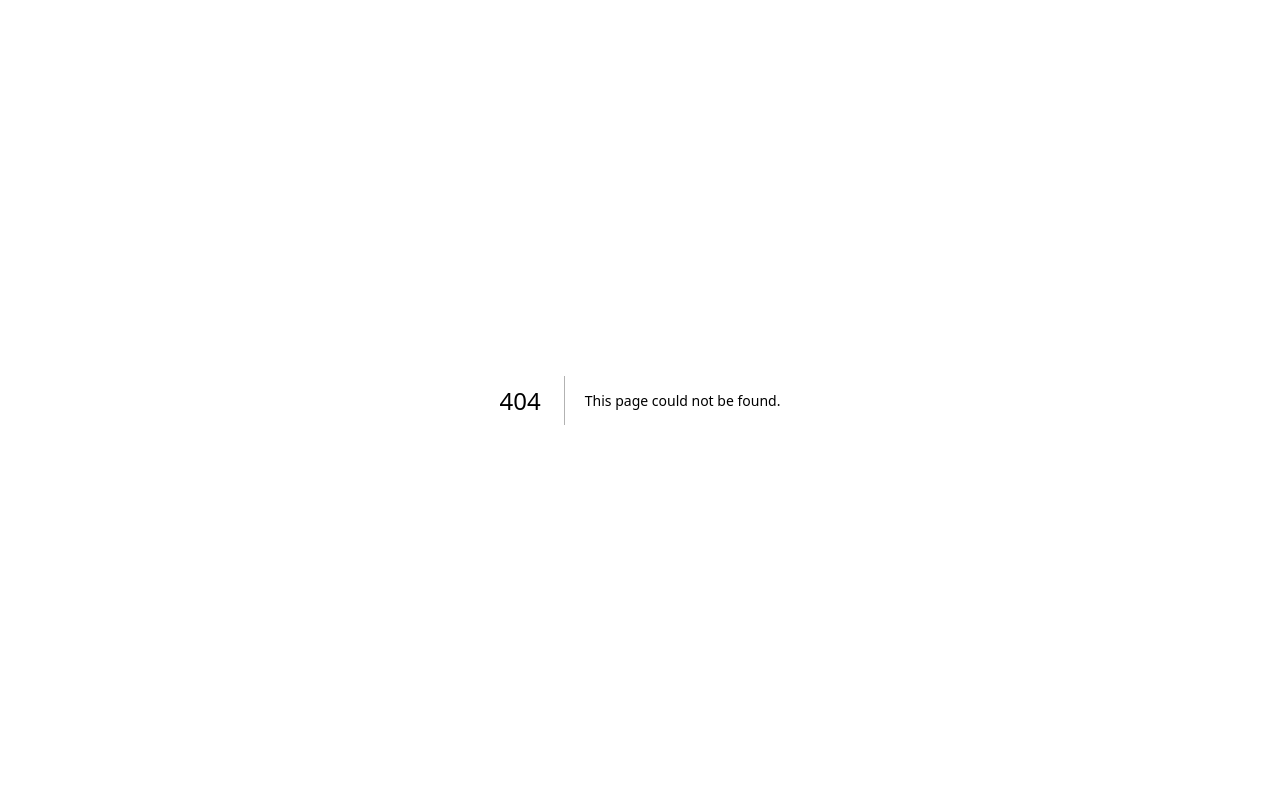
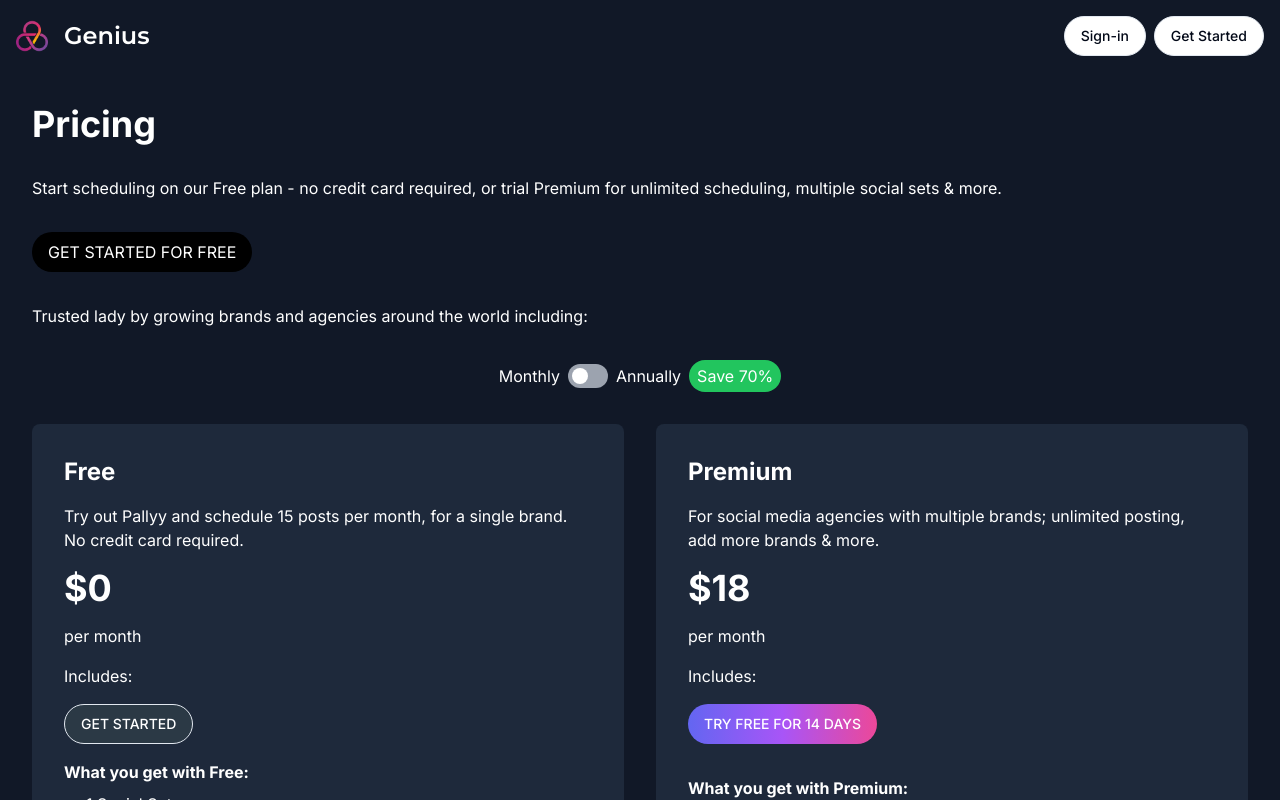
Before and after one commit to LucasJnoub/saas-ai, a Next.js app: page /pricing in a window 1280 px wide. Before the commit this address had no page. Built offline with nearby package versions, Linux system fonts and the light colour scheme; no server answers.

Commit message:
adding stripe

```diff
--- a/app/(dashboard)/(routes)/dashboard/page.tsx
+++ b/app/(dashboard)/(routes)/dashboard/page.tsx
@@ -1,40 +1,80 @@
 "use client";
 import { Card } from "@/components/ui/card";
 import { cn } from "@/lib/utils";
-import { ArrowRight, CodeIcon, Image, ImageIcon, MessageSquare, Music, VideoIcon } from "lucide-react";
+import { ArrowRight, CodeIcon, Image, ImageIcon, LayoutDashboardIcon, MessageSquare, Music, VideoIcon, icons } from "lucide-react";
 import { useRouter } from "next/navigation";
 
- const tools = [{
-  label:"Conversation",
-  icon: MessageSquare,
-  color:'text-violet-500',
-  bgColor:'bg-violet-500/10',
+//  const tools = [{
+//   label:"Conversation",
+//   icon: MessageSquare,
+//   color:'text-violet-500',
+//   bgColor:'bg-violet-500/10',
+//   href:"/conversation",
+// },{
+//   label:"Music Generation",
+//   icon: Music,
+//   color:'text-emerald-500',
+//   bgColor:'bg-emerald-500/10',
+//   href:"/music",
+// },{
+//   label:"Image Generation",
+//   icon: ImageIcon,
+//   color:'text-pink-700',
+//   bgColor:'bg-pink-700/10',
+//   href:"/conversation",
+// },{
+//   label:"Video Generation",
+//   icon: VideoIcon,
+//   color:'text-orange-700',
+//   bgColor:'bg-orange-700/10',
+//   href:"/video",
+// },{
+//   label:"Code Generation",
+//   icon: CodeIcon,
+//   color:'text-green-700',
+//   bgColor:'bg-green-700/10',
+//   href:"/code",
+// },];
+
+// },];
+const tools = [
+  {
+  label:"",
+  icon: LayoutDashboardIcon,
+  color:'',
+  bgColor:'',
   href:"/conversation",
-},{
-  label:"Music Generation",
-  icon: Music,
-  color:'text-emerald-500',
-  bgColor:'bg-emerald-500/10',
-  href:"/music",
-},{
-  label:"Image Generation",
-  icon: ImageIcon,
-  color:'text-pink-700',
-  bgColor:'bg-pink-700/10',
+},
+  {
+  label:"",
+  icon: LayoutDashboardIcon,
+  color:'',
+  bgColor:'',
   href:"/conversation",
-},{
-  label:"Video Generation",
-  icon: VideoIcon,
-  color:'text-orange-700',
-  bgColor:'bg-orange-700/10',
-  href:"/video",
-},{
-  label:"Code Generation",
-  icon: CodeIcon,
-  color:'text-green-700',
-  bgColor:'bg-green-700/10',
-  href:"/code",
-},];
+},
+  {
+  label:"",
+  icon: LayoutDashboardIcon,
+  color:'',
+  bgColor:'',
+  href:"/conversation",
+},
+  {
+  label:"",
+  icon: LayoutDashboardIcon,
+  color:'',
+  bgColor:'',
+  href:"/conversation",
+},
+  {
+  label:"",
+  icon: LayoutDashboardIcon,
+  color:'',
+  bgColor:'',
+  href:"/conversation",
+},
+];
+
 
 export default function DashboardPage(){
   const router = useRouter();
@@ -42,10 +82,10 @@ export default function DashboardPage(){
   <div className="">
     <div className="mb-8 space-4">
       <h2 className="text-2xl md:text-4xl font-bold text-center">
-        Explore the power of AI.
+          Seu título
       </h2>
       <p className="text-muted-foreground font-light text-sm md:text-lg text-center mt-2">
-        Chat with the smartest AI - Experience the power of AI.
+          Subtitulo
       </p>
     </div>
 
--- /dev/null
+++ b/app/(landing)/pricing/page.tsx
@@ -0,0 +1,14 @@
+"use client"
+import LandingNavBar from '@/components/landing-navbar'
+import LandingSideBar from '@/components/landing-sidebar'
+import PricingPage from '@/components/pricing'
+import React from 'react'
+
+export default function page() {
+  return (
+    <div>
+        <LandingNavBar></LandingNavBar>
+        <PricingPage></PricingPage>
+    </div>
+  )
+}
--- a/app/api/stripe/route.ts
+++ b/app/api/stripe/route.ts
@@ -1,65 +1,66 @@
 import { NextResponse } from "next/server";
-
 import prismadb from "@/lib/prismadb";
 import { stripe } from "@/lib/stripe";
 import { absoluteUrl } from "@/lib/utils";
 import { auth, currentUser } from "@clerk/nextjs";
-const settingsUrl = absoluteUrl('/settings');
 
-export async function GET(){
-  try{
-    const {userId} = auth();
-    const user  = await currentUser();
+const settingsUrl = absoluteUrl("/settings");
 
-    if(!userId || !user) return new NextResponse("Unauthorized", {status:401});
+export async function GET(request: any) {
+
+  try {
+    const { userId } = auth();
+    const user = await currentUser();
+    const { searchParams } = new URL(request.url);
+    const isMonthly = searchParams.get("isAnnual") === "true";
+
+    if (!userId || !user) return new NextResponse("Unauthorized", { status: 401 });
 
     const userSubscription = await prismadb.userSubscritpion.findUnique({
-      where:{
-        userId
-      }
-    })
+      where: {
+        userId,
+      },
+    });
 
-    if(userSubscription && userSubscription.stripeCustomerId){
+    if (userSubscription && userSubscription.stripeCustomerId) {
       const stripeSession = await stripe.billingPortal.sessions.create({
         customer: userSubscription.stripeCustomerId,
-        return_url: settingsUrl
-      })
+        return_url: settingsUrl,
+      });
 
-      return new NextResponse(JSON.stringify({url:stripeSession.url}))
+      return new NextResponse(JSON.stringify({ url: stripeSession.url }));
     }
 
-    const stripession = await stripe.checkout.sessions.create({
-      success_url:settingsUrl,
+    const stripeSession = await stripe.checkout.sessions.create({
+      success_url: settingsUrl,
       cancel_url: settingsUrl,
-      payment_method_types: ['card'],
-      mode:"subscription",
-      billing_address_collection:"auto",
-      customer_email:user.emailAddresses[0].emailAddress,
-      line_items:[{
-        price_data:{
-          currency:"USD",
-          product_data:{
-            name:"Genius Pro",
-            description:"Unlimited AI Generations"
+      payment_method_types: ["card"],
+      mode: "subscription",
+      billing_address_collection: "auto",
+      customer_email: user.emailAddresses[0].emailAddress,
+      line_items: [
+        {
+          price_data: {
+            currency: "USD",
+            product_data: {
+              name: "Genius Pro",
+              description: "Unlimited AI Generations",
+            },
+            unit_amount: isMonthly ? 2000 : 24000, // 2000 cents for monthly, 24000 cents for yearly
+            recurring: {
+              interval: isMonthly ? "month" : "year", // Set the recurring interval based on isMonthly
+            },
           },
-          unit_amount:2000,
-          recurring:{
-            interval:"month"
-          }
+          quantity: 1,
         },
-        quantity:1
-      }],
-      metadata:{
-        userId
-      }
-
-    })
-
-    return new NextResponse(JSON.stringify({url:stripession.url}))
-  }catch(error){
-    console.log('[STRIPE_ERROR]', error);
-    new NextResponse("Internal error", {status:500})
+      ],
+      metadata: {
+        userId,
+      },
+    });
+    return new NextResponse(JSON.stringify({ url: stripeSession.url }));
+  } catch (error) {
+    console.log("[STRIPE_ERROR]", error);
+    return new NextResponse("Internal error", { status: 500 });
   }
-
-  return new NextResponse(null, {status:500})
 }
--- a/components/mobile-sidebar.tsx
+++ b/components/mobile-sidebar.tsx
@@ -2,27 +2,32 @@
 import React, { useState, useEffect } from 'react';
 import { Button } from './ui/button';
 import { Menu } from 'lucide-react';
-import { Sheet, SheetContent, SheetClose } from './ui/sheet';
-import { SheetTrigger } from './ui/sheet';
+import { Sheet, SheetContent, SheetClose, SheetTrigger, SheetOverlay } from './ui/sheet';
 import SideBar from './sidebar';
 
-interface MobileSideBarProps{
-  apiLimitCount:number
-  isPro:boolean
+interface MobileSideBarProps {
+  apiLimitCount: number;
+  isPro: boolean;
 }
 
+export default function MobileSideBar({ apiLimitCount = 0, isPro = false }: MobileSideBarProps) {
+  const [isMounted, setIsMounted] = useState(false);
+  const [isOpen, setIsOpen] = useState(false);
 
-export default function MobileSideBar({apiLimitCount = 0, isPro = false}: MobileSideBarProps) {
-  const [isMounted, setIsMounted] = useState(false);
+  const handleToggleSidebar = () => {
+    setIsOpen(!isOpen);
+  };
+
+  const handleCloseSidebar = () => {
+    setIsOpen(false);
+  };
 
   useEffect(() => {
     setIsMounted(true);
   }, []);
 
-
   return (
-    <div>
-      <Sheet>
+    <Sheet open={isOpen} onOpenChange={handleToggleSidebar}>
       {isMounted && (
         <SheetTrigger>
           <Button variant={'ghost'} size={'icon'} className='md:hidden'>
@@ -30,10 +35,11 @@ export default function MobileSideBar({apiLimitCount = 0, isPro = false}: Mobile
           </Button>
         </SheetTrigger>
       )}
+        <SheetClose onClick={handleCloseSidebar} />
       <SheetContent side={'left'} className='p-0' closeIconColor='white'>
-          <SideBar  isPro={isPro} apiLimitCount={apiLimitCount}></SideBar>
+        <SideBar isPro={isPro} apiLimitCount={apiLimitCount}  onMenuItemClick={handleToggleSidebar} />
       </SheetContent>
+      <SheetOverlay onClick={handleCloseSidebar} />
     </Sheet>
-    </div>
   );
 }
--- /dev/null
+++ b/components/pricing.tsx
@@ -0,0 +1,144 @@
+import React, { useState } from 'react';
+import { Button } from './ui/button';
+import axios from 'axios';
+const PricingPage = () => {
+  const [isAnnual, setIsAnnual] = useState(false);
+  const [isMonthly, setIsMonthly] = useState(true); // Add this state variable
+  const [loading, setLoading] = useState(false);
+
+
+  const handleToggle = () => {
+    setIsAnnual(!isAnnual);
+    // setIsMonthly(!isMonthly); // Update the isMonthly state
+
+  };
+
+//  const handleOnClick = async () => {
+//   try {
+//     setLoading(true);
+//     const response = await axios.get(`/api/stripe?isMonthly=${isAnnual}`);
+//     window.location.href = response.data.url;
+//   } catch (error) {
+//     console.error(error);
+//   } finally {
+//     setLoading(false);
+//   }
+// };
+
+const handleOnClick = async () => {
+    try {
+      setLoading(true);
+      const response = await axios.get(`/api/stripe?isAnnual=${isMonthly}`);
+      window.location.href = response.data.url;
+    } catch (error) {
+      console.error(error);
+    } finally {
+      setLoading(false);
+    }
+  };
+
+  return (
+    <div className="bg-[#111827] text-white p-8">
+      <h1 className="text-4xl font-bold mb-8">Pricing</h1>
+      <p className="mb-8">
+        Start scheduling on our Free plan - no credit card required, or trial Premium for unlimited scheduling, multiple social sets & more.
+      </p>
+      <button className="bg-black text-white px-4 py-2 rounded-full mb-8">
+        GET STARTED FOR FREE
+      </button>
+      <p className="mb-8">
+        Trusted lady by growing brands and agencies around the world including:
+      </p>
+      {/* Add your logos here */}
+      <div className="flex items-center justify-center mb-8">
+        <span className="mr-2">Monthly</span>
+        <label
+          htmlFor="toggle"
+          className="flex items-center cursor-pointer relative"
+        >
+          <input
+            type="checkbox"
+            id="toggle"
+            className="sr-only"
+            checked={isAnnual}
+            onChange={handleToggle}
+          />
+          <div className="w-10 h-6 bg-gray-400 rounded-full transition"></div>
+          <span
+            className={`absolute w-4 h-4 bg-white rounded-full transition transform ${
+              isAnnual ? 'translate-x-6' : 'translate-x-1'
+            }`}
+          ></span>
+        </label>
+        <span className="ml-2">Annually</span>
+        <span className="ml-2 bg-green-500 text-white px-2 py-1 rounded-full">
+          Save 70%
+        </span>
+      </div>
+      <div className="grid grid-cols-1 md:grid-cols-2 gap-8">
+        <div className="bg-[#1E293B] p-8 rounded-lg">
+          <h2 className="text-2xl font-bold mb-4">Free</h2>
+          <p className="mb-4">
+            Try out Pallyy and schedule 15 posts per month, for a single brand.
+            No credit card required.
+          </p>
+          <p className="text-4xl font-bold mb-4">$0</p>
+          <p className="mb-4">per month</p>
+          <p className="mb-4">Includes:</p>
+          <Button variant={'outline'} className="bg-[#2B3945] text-white px-4 py-2 rounded-full mb-4" >
+            GET STARTED
+          </Button>
+          <p className="font-bold mb-2">What you get with Free:</p>
+          <ul className="list-disc list-inside mb-4">
+            <li>1 Social Set</li>
+            <li>15 Scheduled posts</li>
+            <li>Feed Planner</li>
+            <li>Reports</li>
+            <li>Calendar, board & table views</li>
+          </ul>
+        </div>
+        <div className="bg-[#1E293B] p-8 rounded-lg">
+          <h2 className="text-2xl font-bold mb-4">Premium</h2>
+          <p className="mb-4">
+            For social media agencies with multiple brands; unlimited posting,
+            add more brands & more.
+          </p>
+          <p className="text-4xl font-bold mb-4">
+            ${isAnnual ? '180' : '18'}
+          </p>
+          <p className="mb-4">{isAnnual ? 'per year' : 'per month'}</p>
+          <p className="mb-4">Includes:</p>
+          {/* Add your includes here */}
+          {/* <button className={`bg-[${isAnnual ? '#16A34A' : '#2B3945'}] text-white px-4 py-2 rounded-full mb-4`}>
+            TRY FREE FOR 14 DAYS
+          </button> */}
+        <div className='mb-4'>
+
+          {/* <Button variant={'premium'} className='text-white px-4 py-2 rounded-full mb-4`'>TRY FREE FOR 14 DAYS</Button>
+           */}
+<Button
+  variant={'premium'}
+  className='text-white px-4 py-2 rounded-full mb-4'
+  onClick={handleOnClick}
+>
+  TRY FREE FOR 14 DAYS
+</Button>
+        </div>
+
+          <p className="font-bold mb-2">What you get with Premium:</p>
+          <ul className="list-disc list-inside mb-4">
+            <li>Additional Social Sets ($18/month each)</li>
+            <li>Additional Users ($23/month each)</li>
+            <li>Custom Analytics Reports</li>
+            <li>Custom Domain</li>
+            <li>Unlimited Scheduled Posts</li>
+            <li>Bulk Scheduling</li>
+            <li>Bio Link</li>
+          </ul>
+        </div>
+      </div>
+    </div>
+  );
+};
+
+export default PricingPage;
--- a/components/pro-modal.tsx
+++ b/components/pro-modal.tsx
@@ -8,37 +8,72 @@ import {  Check, CodeIcon, ImageIcon, MessageSquare, Music, VideoIcon, Zap } fro
 import { Card } from './ui/card';
 import { cn } from '@/lib/utils';
 import { Button } from './ui/button';
-const tools = [{
-  label:"Conversation",
-  icon: MessageSquare,
-  color:'text-violet-500',
-  bgColor:'bg-violet-500/10',
-  href:"/conversation",
-},{
-  label:"Music Generation",
-  icon: Music,
-  color:'text-emerald-500',
-  bgColor:'bg-emerald-500/10',
-  href:"/music",
-},{
-  label:"Image Generation",
-  icon: ImageIcon,
-  color:'text-pink-700',
-  bgColor:'bg-pink-700/10',
-  href:"/conversation",
-},{
-  label:"Video Generation",
-  icon: VideoIcon,
-  color:'text-orange-700',
-  bgColor:'bg-orange-700/10',
-  href:"/video",
-},{
-  label:"Code Generation",
-  icon: CodeIcon,
-  color:'text-green-700',
-  bgColor:'bg-green-700/10',
-  href:"/code",
-},];
+// const tools = [{
+//   label:"Conversation",
+//   icon: MessageSquare,
+//   color:'text-violet-500',
+//   bgColor:'bg-violet-500/10',
+//   href:"/conversation",
+// },{
+//   label:"Music Generation",
+//   icon: Music,
+//   color:'text-emerald-500',
+//   bgColor:'bg-emerald-500/10',
+//   href:"/music",
+// },{
+//   label:"Image Generation",
+//   icon: ImageIcon,
+//   color:'text-pink-700',
+//   bgColor:'bg-pink-700/10',
+//   href:"/conversation",
+// },{
+//   label:"Video Generation",
+//   icon: VideoIcon,
+//   color:'text-orange-700',
+//   bgColor:'bg-orange-700/10',
+//   href:"/video",
+// },{
+//   label:"Code Generation",
+//   icon: CodeIcon,
+//   color:'text-green-700',
+//   bgColor:'bg-green-700/10',
+//   href:"/code",
+// },];
+const tools = [
+  {
+    label:"",
+    icon: MessageSquare,
+    color:'',
+    bgColor:'',
+    href:"/conversation",
+  }, {
+    label:"",
+    icon: MessageSquare,
+    color:'',
+    bgColor:'',
+    href:"/conversation",
+  }, {
+    label:"",
+    icon: MessageSquare,
+    color:'',
+    bgColor:'',
+    href:"/conversation",
+  }, {
+    label:"",
+    icon: MessageSquare,
+    color:'',
+    bgColor:'',
+    href:"/conversation",
+  }, {
+    label:"",
+    icon: MessageSquare,
+    color:'',
+    bgColor:'',
+    href:"/conversation",
+  },
+];
+
+// const tools =[{}]
 export default function ProModal() {
   const proModal = useProModal();
   const [loading, setLoading] = React.useState(false);
@@ -56,6 +91,10 @@ export default function ProModal() {
     }
   }
 
+  const handleCloseModal = () => {
+    proModal.onClose();
+  };
+
   return (
     <Dialog open={proModal.isOpen} onOpenChange={proModal.onClose}>
       <DialogContent>
@@ -70,6 +109,7 @@ export default function ProModal() {
         <DialogDescription className='text-center pt-2 space-y-2 text-zinc-900 font-medium'>
         {tools.map((tool)=>(
           <Card
+          onClick={handleCloseModal} // Adiciona o manipulador de eventos para fechar o modal ao clicar
           key={tool.label}
           className='p-3 border-black/5 flex items-center justify-between'
           >
--- a/components/sidebar.tsx
+++ b/components/sidebar.tsx
@@ -14,51 +14,93 @@ const montserrat = Montserrat({
   subsets: ['latin']
 });
 
+// const routes = [
+//   {
+//     label: 'Dashboard',
+//     icon: LayoutDashboard,
+//     href: '/dashboard',
+//     color: 'text-sky-500'
+//   }, {
+//     label: 'Conversation',
+//     icon: MessageSquare,
+//     href: '/conversation',
+//     color: 'text-violet-500'
+//   }, {
+//     label: 'Image Generation',
+//     icon: ImageIcon,
+//     href: '/image',
+//     color: 'text-pink-700'
+//   }, {
+//     label: 'Video Generation',
+//     icon: VideoIcon,
+//     href: '/video',
+//     color: 'text-orange-700'
+//   }, {
+//     label: 'Music Generation',
+//     icon: MusicIcon,
+//     href: '/music',
+//     color: 'text-emerald-500'
+//   }, {
+//     label: 'Code Generation',
+//     icon: CodeIcon,
+//     href: '/code',
+//     color: 'text-green-700'
+//   }, {
+//     label: 'Settings',
+//     icon: SettingsIcon,
+//     href: '/settings',
+//     // color:'text-green-700'
+//   },
+// ];
 const routes = [
   {
-    label: 'Dashboard',
+    label: '',
     icon: LayoutDashboard,
     href: '/dashboard',
-    color: 'text-sky-500'
-  }, {
-    label: 'Conversation',
-    icon: MessageSquare,
-    href: '/conversation',
-    color: 'text-violet-500'
-  }, {
-    label: 'Image Generation',
-    icon: ImageIcon,
-    href: '/image',
-    color: 'text-pink-700'
-  }, {
-    label: 'Video Generation',
-    icon: VideoIcon,
-    href: '/video',
-    color: 'text-orange-700'
-  }, {
-    label: 'Music Generation',
-    icon: MusicIcon,
-    href: '/music',
-    color: 'text-emerald-500'
-  }, {
-    label: 'Code Generation',
-    icon: CodeIcon,
-    href: '/code',
-    color: 'text-green-700'
-  }, {
-    label: 'Settings',
-    icon: SettingsIcon,
-    href: '/settings',
-    // color:'text-green-700'
+    color: ' '
+  },
+  {
+    label: '',
+    icon: LayoutDashboard,
+    href: '',
+    color: ' '
+  },
+  {
+    label: '',
+    icon: LayoutDashboard,
+    href: '',
+    color: ' '
+  },
+  {
+    label: '',
+    icon: LayoutDashboard,
+    href: '',
+    color: ' '
+  },
+  {
+    label: '',
+    icon: LayoutDashboard,
+    href: '',
+    color: ' '
+  },
+  {
+    label: '',
+    icon: LayoutDashboard,
+    href: '',
+    color: ' '
   },
 ];
+
+
 
 interface SideBarProps {
   apiLimitCount: number
   isPro: boolean
+  onMenuItemClick: () => void
+
 }
 
-export default function SideBar({ apiLimitCount, isPro}: SideBarProps) {
+export default function SideBar({ apiLimitCount, isPro,  onMenuItemClick}: SideBarProps) {
   const pathname = usePathname();
   return (
     <div className=' py-4 flex-col h-full bg-[#111827] text-white'>
@@ -84,7 +126,10 @@ export default function SideBar({ apiLimitCount, isPro}: SideBarProps) {
               className={cn('text-sm group flex p-3 w-full justify-start font-medium cursor-pointer hover:text-white hover:bg-white/10 rounded-lg transition'
                 ,
                 pathname === route.href ? 'bg-white/10 text-white' : 'text-zinc-400')
-              }>
+              }
+              onClick={onMenuItemClick} // Chama a função quando o usuário clica em um item do menu
+
+              >
               <div className="flex items-center flex-1">
                 <route.icon className={cn("h-5 w-5 mr-3", route.color)}
                 />
--- a/components/ui/sheet.tsx
+++ b/components/ui/sheet.tsx
@@ -38,7 +38,7 @@ const sheetVariants = cva(
         top: "inset-x-0 top-0 border-b data-[state=closed]:slide-out-to-top data-[state=open]:slide-in-from-top",
         bottom:
           "inset-x-0 bottom-0 border-t data-[state=closed]:slide-out-to-bottom data-[state=open]:slide-in-from-bottom",
-        left: "inset-y-0 left-0 h-full w-3/4 border-r data-[state=closed]:slide-out-to-left data-[state=open]:slide-in-from-left sm:max-w-sm",
+        left: "inset-y-0 left-0 h-full w-3/4  data-[state=closed]:slide-out-to-left data-[state=open]:slide-in-from-left sm:max-w-sm",
         right:
           "inset-y-0 right-0 h-full w-3/4 data-[state=closed]:slide-out-to-right data-[state=open]:slide-in-from-right sm:max-w-sm",
       },
```
Also changed, not shown: middleware.ts (+5 -5 lines), package.json (+5 -2 lines), lib/subscription.ts (line endings or trailing spaces), 1 other file (tests, documents, lock files or other folders). Lines whose indentation alone changed are shown as unchanged.
